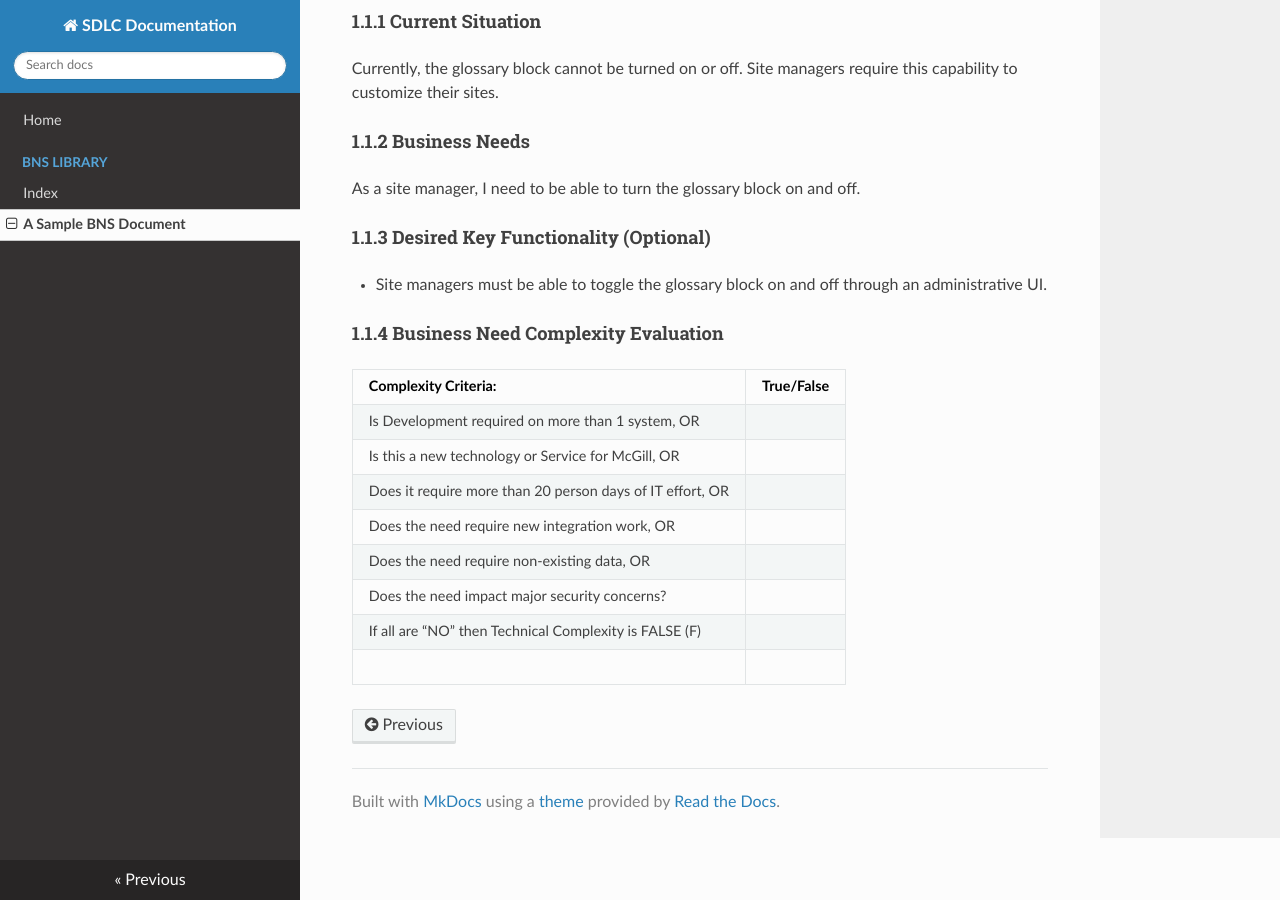
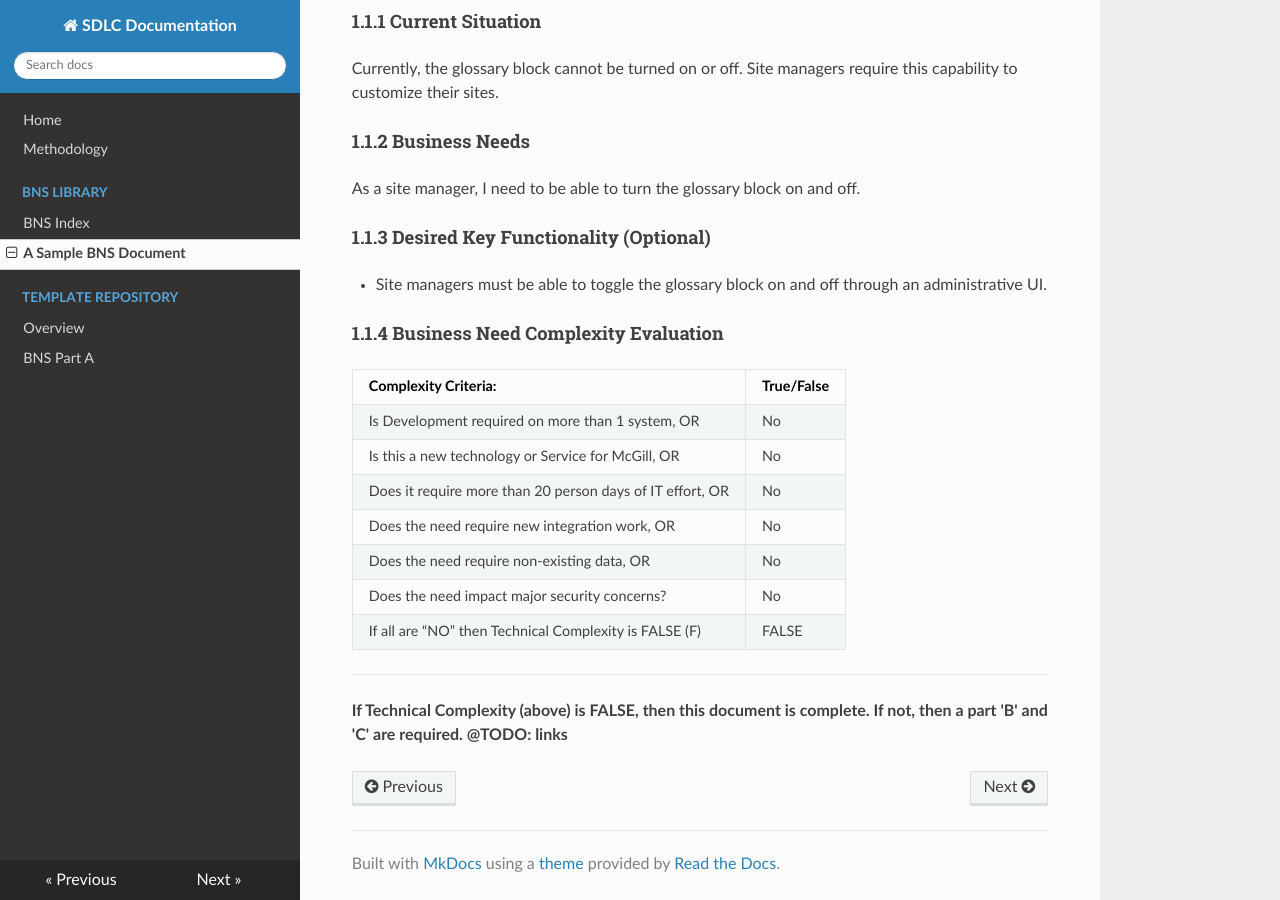
Before and after one commit to YoungElPaso/sample-mkdocs-project, an MkDocs documentation site: the page built from docs/bns/sample-bns.md, in a window 1280 px wide and 900 px high, scrolled down 755 px. Built offline with MkDocs 1.6.1, drawn with Linux system fonts in a browser that asks for light colours; nearby versions of some CDN libraries; old or Windows-style settings are respelled for this version of MkDocs.

Commit message:
added some more sample data and changed the structure (again)

```diff
--- a/docs/bns/sample-bns.md
+++ b/docs/bns/sample-bns.md
@@ -33,10 +33,15 @@ Currently, the glossary block cannot be turned on or off. Site managers require
 
 Complexity Criteria: | True/False
 :--------------------|:-----------
-Is Development required on more than 1 system, OR
-Is this a new technology or Service for McGill, OR
-Does it require more than 20 person days of IT effort, OR
-Does the need require new integration work, OR
-Does the need require non-existing data, OR
-Does the need impact major security concerns?
-If all are “NO” then Technical Complexity is FALSE (F)
+Is Development required on more than 1 system, OR  | No
+Is this a new technology or Service for McGill, OR | No
+Does it require more than 20 person days of IT effort, OR | No
+Does the need require new integration work, OR | No
+Does the need require non-existing data, OR | No
+Does the need impact major security concerns? | No
+If all are “NO” then Technical Complexity is FALSE (F) | FALSE
+
+---
+
+__If Technical Complexity (above) is FALSE, then this document is complete.
+If not, then a part 'B' and 'C' are required. @TODO: links__
--- a/mkdocs.yml
+++ b/mkdocs.yml
@@ -3,5 +3,8 @@ theme: 'readthedocs'
 markdown_extensions: ['markdown.extensions.include', 'extra']
 pages:
   - ['index.md', 'Home']
-  - ['bns/index.md', 'BNS Library', 'Index']
+  - ['methodology.md', 'Methodology']
+  - ['bns/index.md', 'BNS Library', 'BNS Index']
   - ['bns/sample-bns.md', 'BNS Library', 'A Sample BNS Document']
+  - ['templates/index.md', 'Template Repository', 'Overview']
+  - ['templates/bns-a.md', 'Template Repository','BNS Part A']
```
Also changed, not shown: docs/bns/index.md (+3 -1 lines), docs/index.md (+1 -0 lines).
